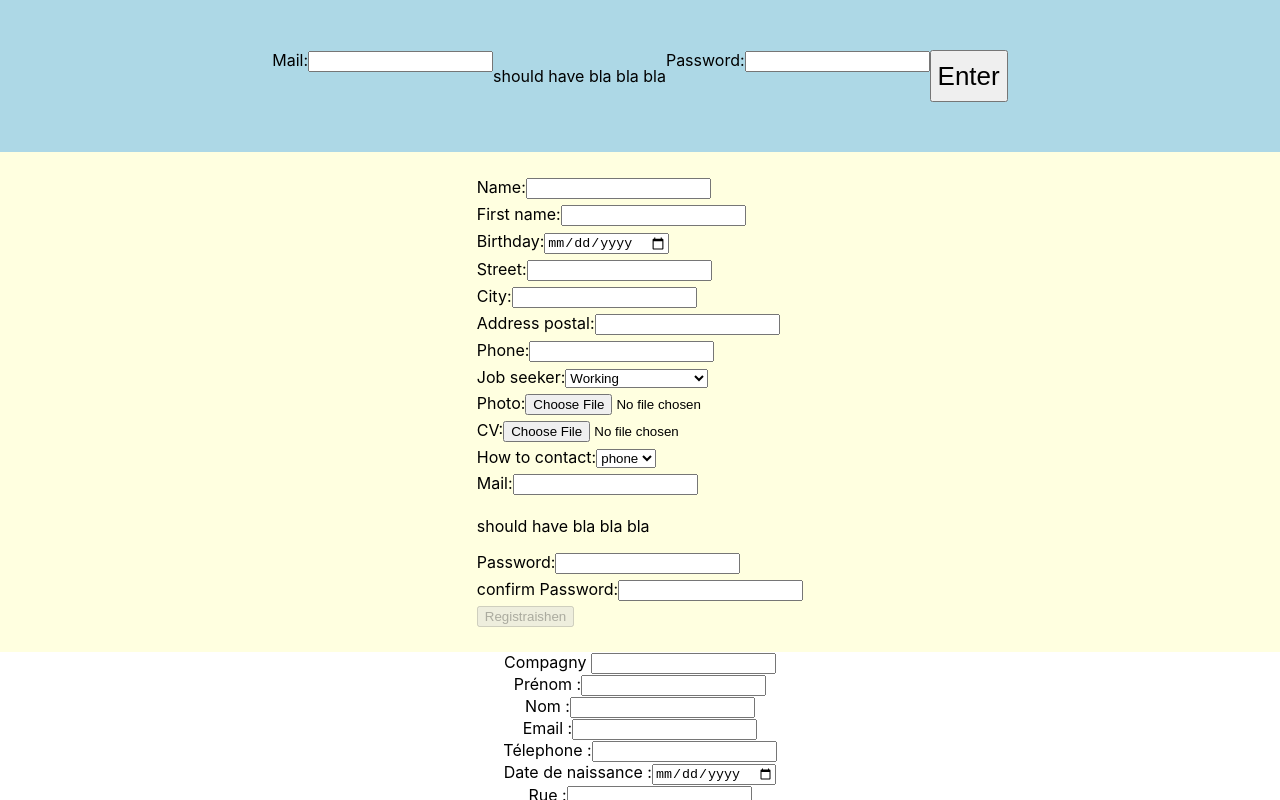
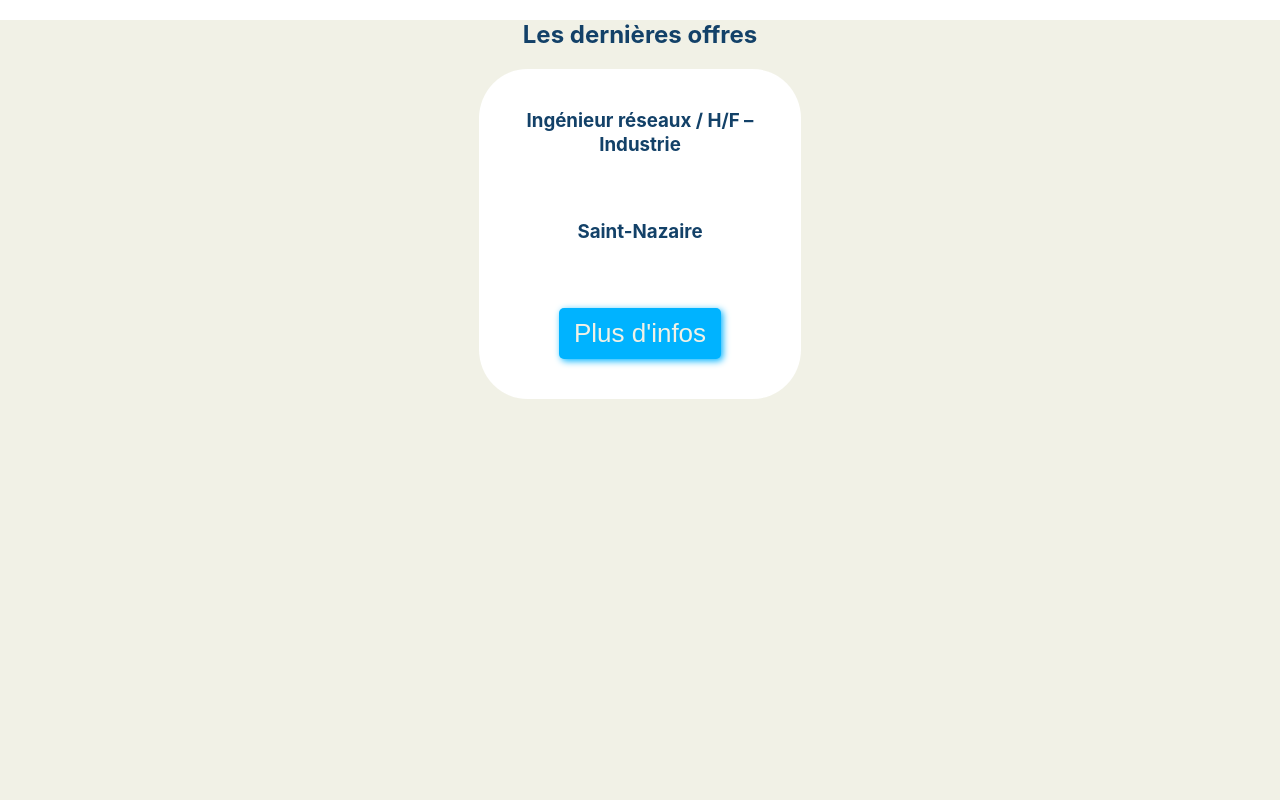
Before and after one commit to brrrrrbrrrr/Project_3-Wild-Code-School, a React (Vite) app in the folder frontend/: page / in a window 1280 px wide. Shown: the top 800 px of the page. Built offline with nearby package versions, Linux system fonts and the light colour scheme; no server answers.

Commit message:
added first style

```diff
--- a/frontend/src/App.jsx
+++ b/frontend/src/App.jsx
@@ -4,14 +4,14 @@ import "./App.css";
 
 import Home from "./pages/Home";
 
-import Register from "./components/register/Register";
+// import Register from "./components/register/Register";
 
 function App() {
   return (
     <div className="App">
       <UserProvider>
         <Home />
-        <Register />
+        {/* <Register /> */}
       </UserProvider>
     </div>
   );
--- /dev/null
+++ b/frontend/src/components/bodyOffres/BodyOffres.css
@@ -0,0 +1,51 @@
+.body-container {
+  width: 100%;
+  height: 100vh;
+  background-color: #f1f1e6;
+}
+
+.body-title {
+  color: #134168;
+}
+.offre-wrapper {
+  display: flex;
+  justify-content: space-around;
+  align-items: center;
+}
+.offre-container {
+  border-radius: 15%;
+  background-color: #fff;
+  width: 282px;
+  margin-bottom: 75px;
+  margin-left: 30px;
+  margin-right: 30px;
+  align-items: flex-start;
+  line-height: 1.3;
+  display: flex;
+  flex-direction: column;
+  align-items: center;
+  padding: 40px 20px;
+  height: 250px;
+  justify-content: space-between;
+}
+.offre-container:hover,
+.offre-container:focus {
+  box-shadow: 0px 1px 1px rgba(0, 0, 0, 0.12), 0px 4px 4px rgba(0, 0, 0, 0.06),
+    1px 4px 6px rgba(0, 0, 0, 0.16);
+  transition: box-shadow 250ms cubic-bezier(0.4, 0, 0.2, 1);
+}
+
+.offre-title,
+.offre-city {
+  color: #134168;
+  margin: 0;
+}
+.offre-button_info {
+  border-style: hidden;
+  padding: 10px 15px;
+  background-color: #00b3ff;
+  border-radius: 5px;
+  color: #f1f1e6;
+  cursor: pointer;
+  box-shadow: 2px 2px 7px #00b3ff;
+}
--- /dev/null
+++ b/frontend/src/components/bodyOffres/BodyOffres.jsx
@@ -0,0 +1,21 @@
+/* eslint-disable react/function-component-definition */
+import "./BodyOffres.css";
+
+const BodyOffres = () => {
+  return (
+    <div className="body-container">
+      <h2 className="body-title">Les dernières offres</h2>
+      <div className="offre-wrapper">
+        <div className="offre-container">
+          <h3 className="offre-title">Ingénieur réseaux / H/F – Industrie</h3>
+          <h3 className="offre-city">Saint-Nazaire</h3>
+          <button type="button" className="offre-button_info">
+            Plus d'infos
+          </button>
+        </div>
+      </div>
+    </div>
+  );
+};
+
+export default BodyOffres;
--- a/frontend/src/pages/Home.jsx
+++ b/frontend/src/pages/Home.jsx
@@ -1,12 +1,14 @@
 /* eslint-disable import/no-unresolved */
-import FormCandidate from "../components/formCandidate/FormCandidate";
-import LoginCandidat from "../components/loginCandidat/LoginCandidate";
+import BodyOffres from "@components/bodyOffres/BodyOffres";
+// import FormCandidate from "../components/formCandidate/FormCandidate";
+// import LoginCandidat from "../components/loginCandidat/LoginCandidate";
 
 export default function Home() {
   return (
     <div>
-      <LoginCandidat />
-      <FormCandidate />
+      {/* <LoginCandidat /> */}
+      {/* <FormCandidate /> */}
+      <BodyOffres />
     </div>
   );
 }
```
Also changed, not shown: 1 other file (tests, documents, lock files or other folders).
